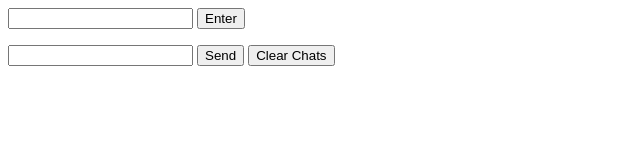
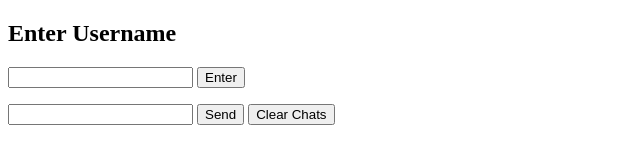
Before and after one commit to IanBasicChatApp/IanBasicChatApp.github.io, a plain HTML site: page index.html in a window 1280 px wide. Shown: the whole page, without its empty margins (0-640 px from the left). Drawn offline with Linux system fonts and the light colour scheme.

Commit message:
Added username instructions

```diff
--- a/index.html
+++ b/index.html
@@ -10,6 +10,7 @@
 <!-- partial:index.partial.html -->
 <!-- <button id="testList"> Add LI </button>  -->
 <div id="usernameDiv">
+ <h2> Enter Username </h2>
 <input id="usernameInput" type="text">
 <button id="enterUsernameButton"> Enter </button>
 </div>
```
